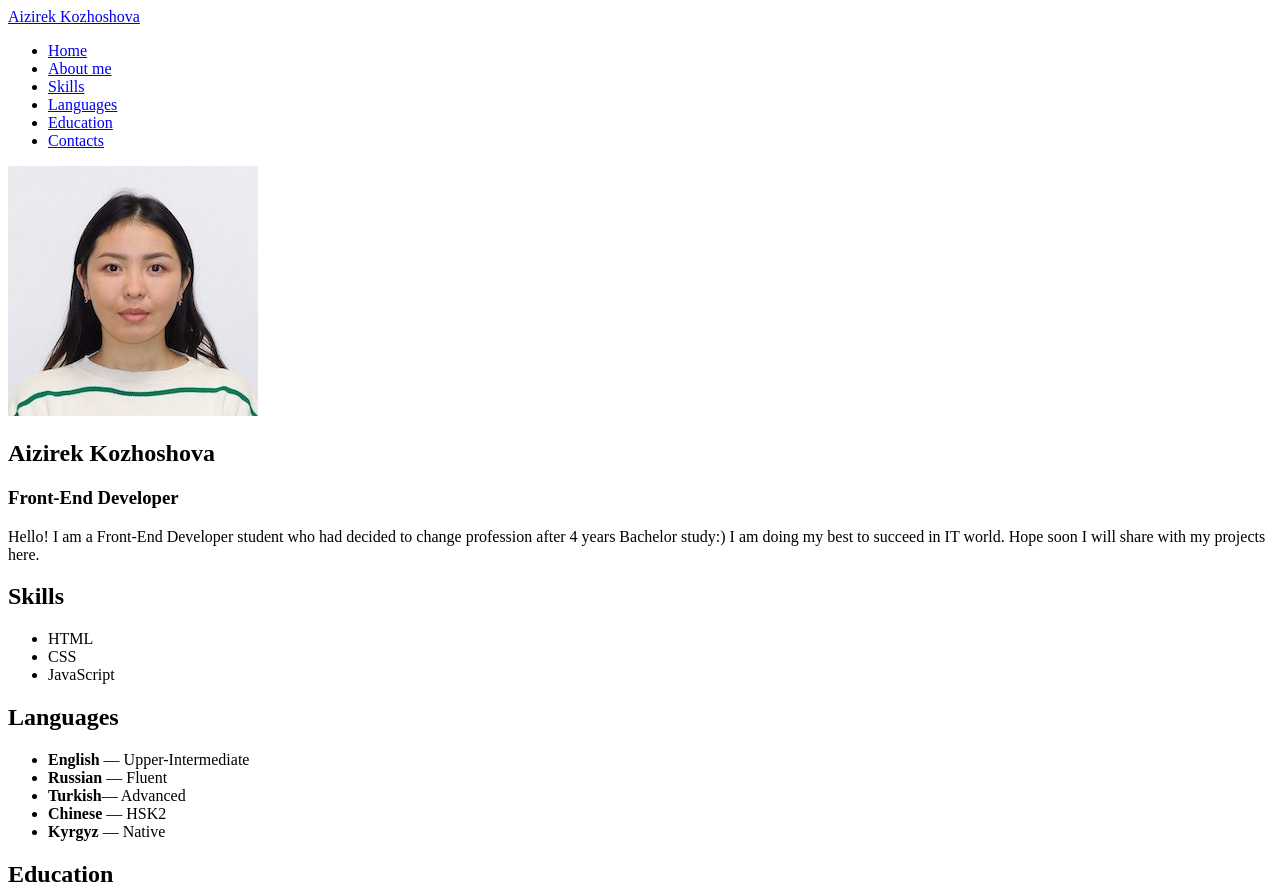
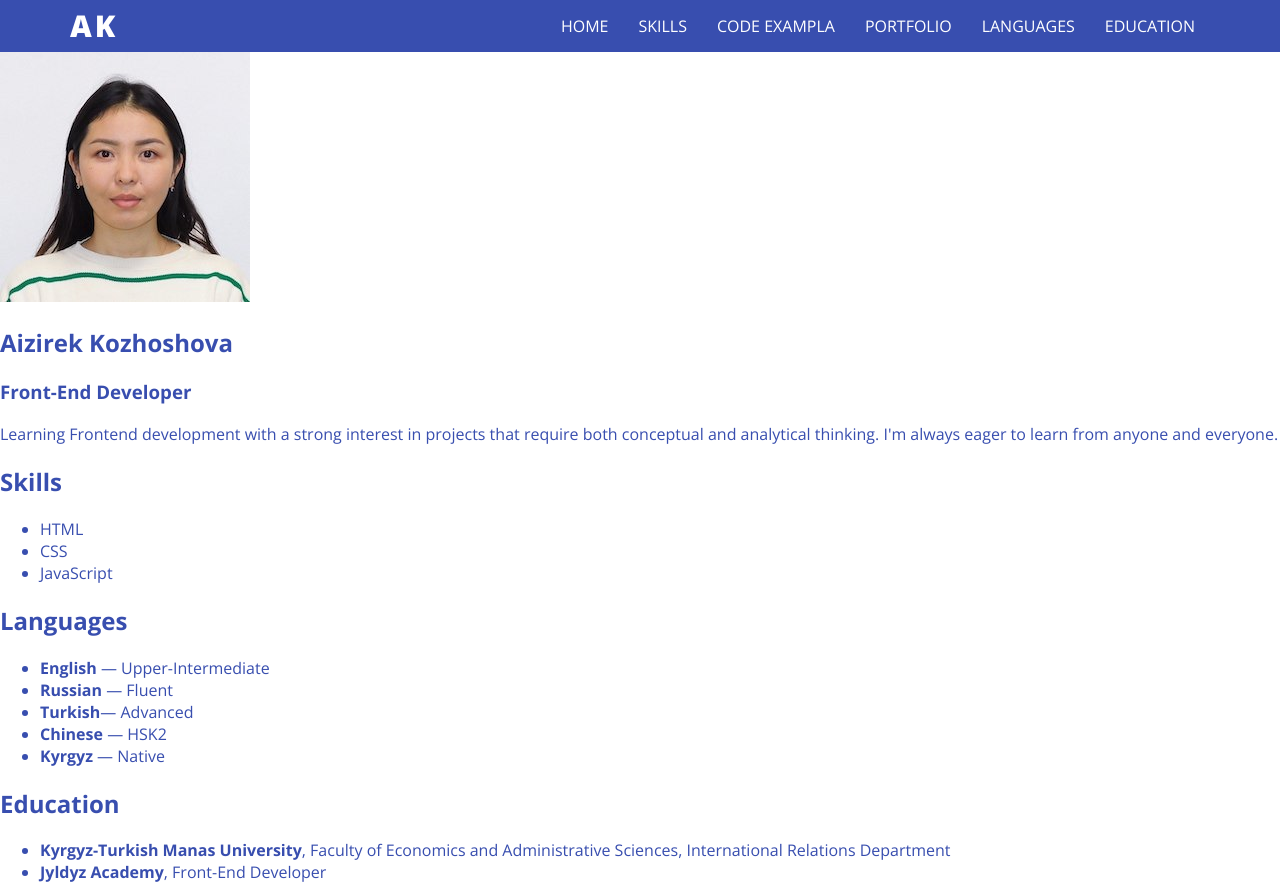
Before and after one commit to AizirekKozhoshova/portfolio, a plain HTML site: page index.html in a window 1280 px wide. Shown: the top 891 px of the page. Drawn offline with nearby package versions, Linux system fonts and the light colour scheme.

Commit message:
Add header

```diff
--- a/css/style.css
+++ b/css/style.css
@@ -0,0 +1,70 @@
+:root {
+  --accent: #384eaf;
+  --accent-light: #8ab5dd;
+  --pure-white: #fff;
+}
+
+html {
+  box-sizing: border-box;
+  scroll-behavior: smooth;
+}
+
+*,
+*::before *::after {
+  box-sizing: inherit;
+}
+
+body {
+  margin: 0;
+  font-family: "Open Sans", sans-serif;
+  color: var(--accent);
+}
+
+.container {
+  width: 1140px;
+  margin: 0 auto;
+  padding: 0 15px;
+}
+
+.header {
+  background-color: var(--accent);
+}
+
+.header a {
+  color: var(--pure-white);
+  text-decoration: none;
+}
+
+.header-nav {
+  min-height: 51.5px;
+  display: flex;
+  justify-content: space-between;
+  align-items: center;
+}
+
+.header-logo {
+  width: 20%;
+  font-size: 30px;
+  line-height: 30px;
+  font-weight: 800;
+  letter-spacing: 3px;
+}
+
+.header-menu {
+  display: flex;
+  margin: 0;
+  padding: 0;
+  list-style: none;
+}
+
+.header-menu-link {
+  font-size: 16px;
+  line-height: 16px;
+  text-transform: uppercase;
+  transition: background-color 0.4s;
+  padding: 15px;
+}
+
+.header-menu-link:hover {
+  background-color: var(--accent-light);
+}
--- a/index.html
+++ b/index.html
@@ -5,21 +5,43 @@
     <meta http-equiv="X-UA-Compatible" content="IE=edge" />
     <meta name="viewport" content="width=device-width, initial-scale=1.0" />
     <title>Aizirek Kozhoshova</title>
+    <link rel="preconnect" href="https://fonts.googleapis.com" />
+    <link rel="preconnect" href="https://fonts.gstatic.com" crossorigin />
+    <link
+      href="https://fonts.googleapis.com/css2?family=Open+Sans:wght@300;400;700;800&display=swap"
+      rel="stylesheet"
+    />
     <link rel="stylesheet" href="/css/style.css" />
   </head>
   <body>
-    <header>
-      <a href="index.html">Aizirek Kozhoshova</a>
-      <nav>
-        <ul>
-          <li><a href="#home">Home</a></li>
-          <li><a href="#about_me">About me</a></li>
-          <li><a href="#skills">Skills</a></li>
-          <li><a href="#languages">Languages</a></li>
-          <li><a href="#education">Education</a></li>
-          <li><a href="#contacts">Contacts</a></li>
-        </ul>
-      </nav>
+    <header class="header">
+      <div class="container">
+        <nav class="header-nav">
+          <a href="#" class="header-logo">AK</a>
+          <nav>
+            <ul class="header-menu">
+              <li class="header-menu-item">
+                <a href="#home" class="header-menu-link">Home</a>
+              </li>
+              <li class="header-menu-item">
+                <a href="#skills" class="header-menu-link">Skills</a>
+              </li>
+              <li class="header-menu-item">
+                <a href="#code" class="header-menu-link">Code Exampla</a>
+              </li>
+              <li class="header-menu-item">
+                <a href="#portfolio" class="header-menu-link">Portfolio</a>
+              </li>
+              <li class="header-menu-item">
+                <a href="#languages" class="header-menu-link">Languages</a>
+              </li>
+              <li class="header-menu-item">
+                <a href="#education" class="header-menu-link">Education</a>
+              </li>
+            </ul>
+          </nav>
+        </nav>
+      </div>
     </header>
     <main>
       <section id="about_me">
@@ -27,9 +49,9 @@
         <h1>Aizirek Kozhoshova</h1>
         <h3>Front-End Developer</h3>
         <p>
-          Hello! I am a Front-End Developer student who had decided to change
-          profession after 4 years Bachelor study:) I am doing my best to
-          succeed in IT world. Hope soon I will share with my projects here.
+          Learning Frontend development with a strong interest in projects that
+          require both conceptual and analytical thinking. I'm always eager to
+          learn from anyone and everyone.
         </p>
       </section>
       <section id="skills">
```
